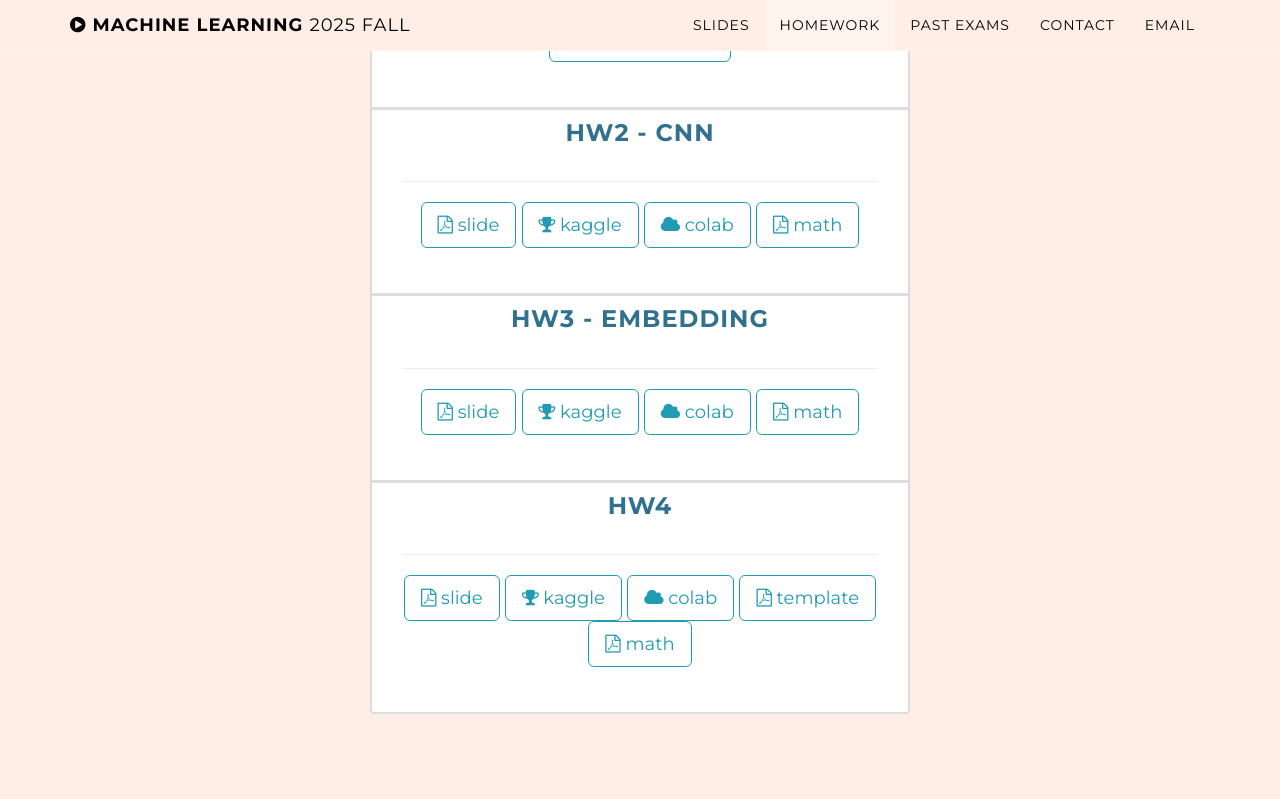
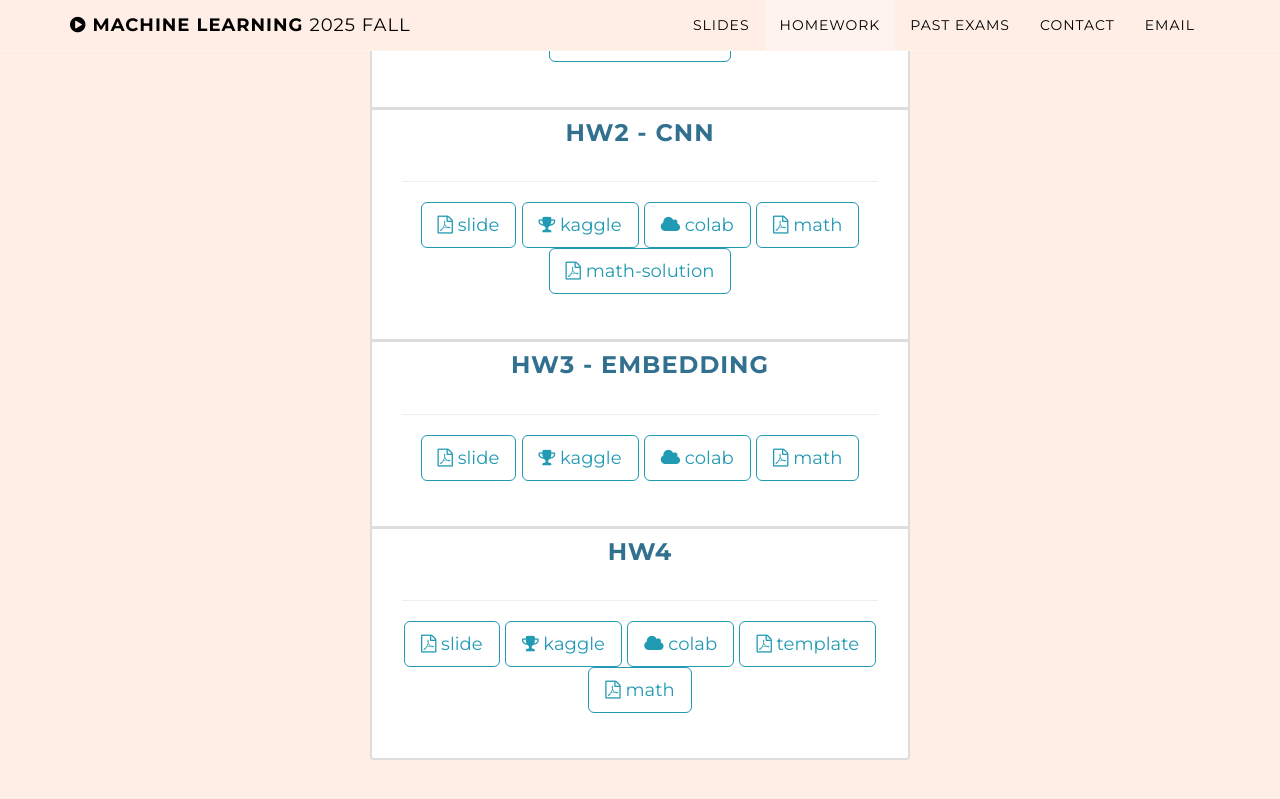
Before and after one commit to ntueemlta2025/ntueemlta2025.github.io, a Jekyll site: the page built from index.html, in a window 1280 px wide and 900 px high, scrolled down 4512 px. Shown: the top 799 px of the window. Built offline with Jekyll 4.4.1, drawn with Linux system fonts in a browser that asks for light colours.

Commit message:
release hw2 solution

```diff
--- a/_config.yml
+++ b/_config.yml
@@ -223,6 +223,9 @@
       - title: math
         kind: file-pdf-o
         url: https://ntueemlta2025.github.io/homeworks/hw2/ml-2025fall-hw2-math.pdf
+      - title: math-solution
+        kind: file-pdf-o
+        url: https://ntueemlta2025.github.io/homeworks/hw2/ml-2025fall-hw2-math-solution.pdf
 
   - title: HW3 - Embedding
     links:
```
Also changed, not shown: 1 other file.
